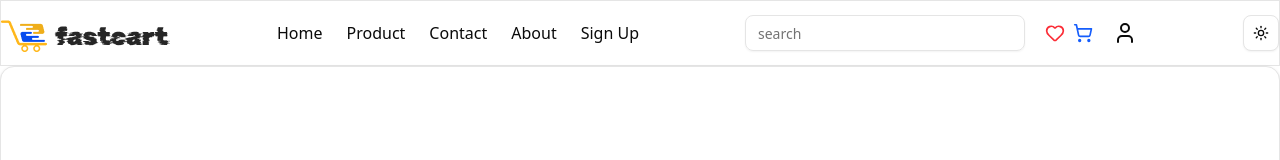
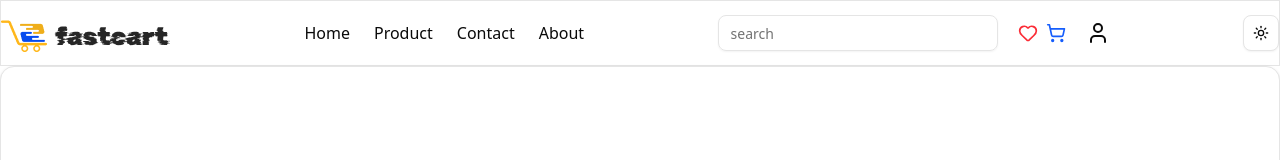
Before and after one commit to Abubakr9423/fastcard-react-2, a React (Vite) app: page / in a window 1280 px wide. Shown: the top 160 px of the page. Built offline with nearby package versions, Linux system fonts and the light colour scheme; sample sign-in values are in the browser's storage.

Commit message:
Update Navbar

```diff
--- a/src/pages/Layout.tsx
+++ b/src/pages/Layout.tsx
@@ -1,4 +1,4 @@
-import { Link, Outlet } from 'react-router-dom'
+import { Link, Outlet, useNavigate } from 'react-router-dom'
 import img1 from "../assets/Group 1116606595 (1).png"
 import { Input } from '@/components/ui/input'
 import img4 from "../assets/Frame 741.png"
@@ -12,9 +12,13 @@ import { useEffect, useState } from 'react'
 const Layout = () => {
   const [token, setToken] = useState(GetToken());
   const { setTheme } = useTheme()
+  const naviget = useNavigate()
 
   useEffect(() => {
     setToken(GetToken());
+    if (!token) {
+      naviget('/')
+    }
   }, []);
 
 
@@ -32,7 +36,9 @@ const Layout = () => {
             <Link to="/products">Product</Link>
             <Link to="/contact">Contact</Link>
             <Link to="/about">About</Link>
-            <Link to="/register">Sign Up</Link>
+            {!token && (
+              <Link to="/register">Sign Up</Link>
+            )}
           </div>
           <div className='flex gap-5 items-center'>
             <Input type="search" placeholder='search' className='md:block w-70 hidden' />
```
